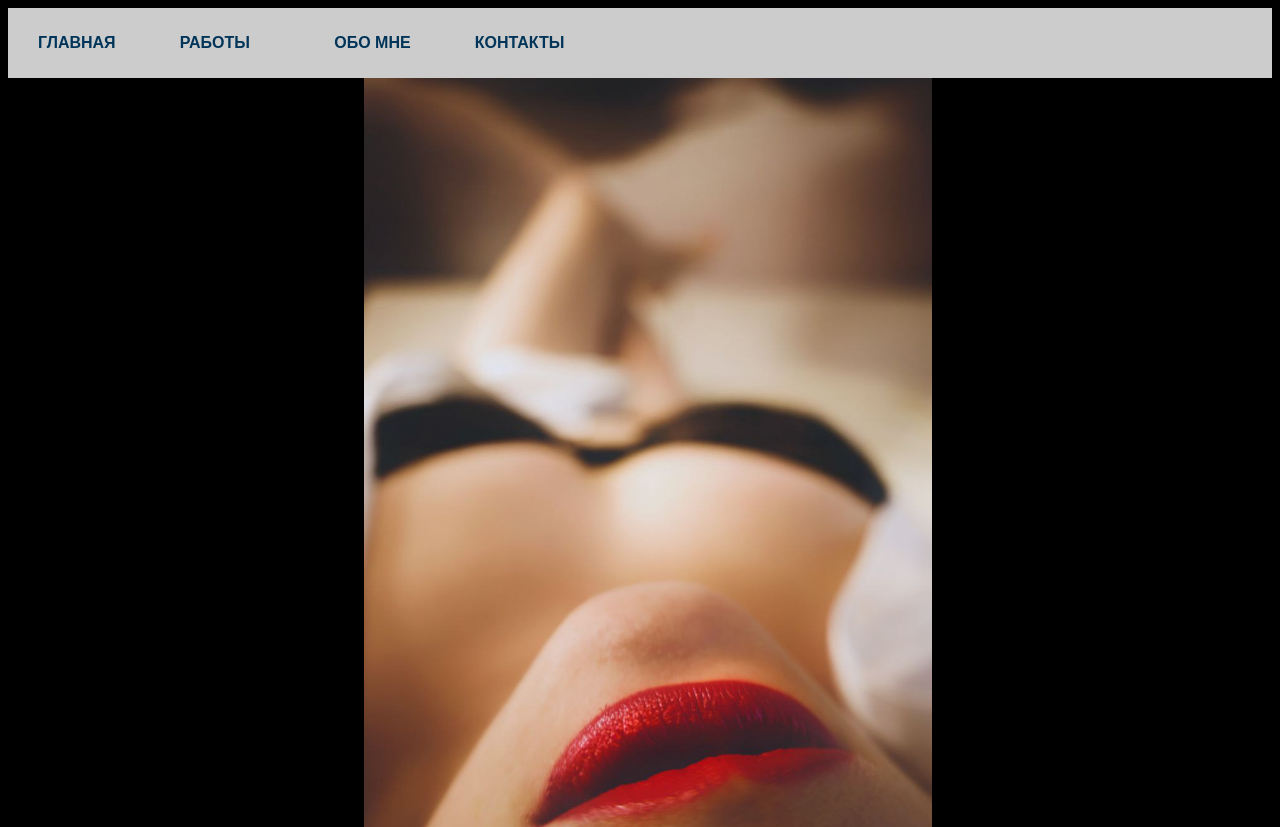
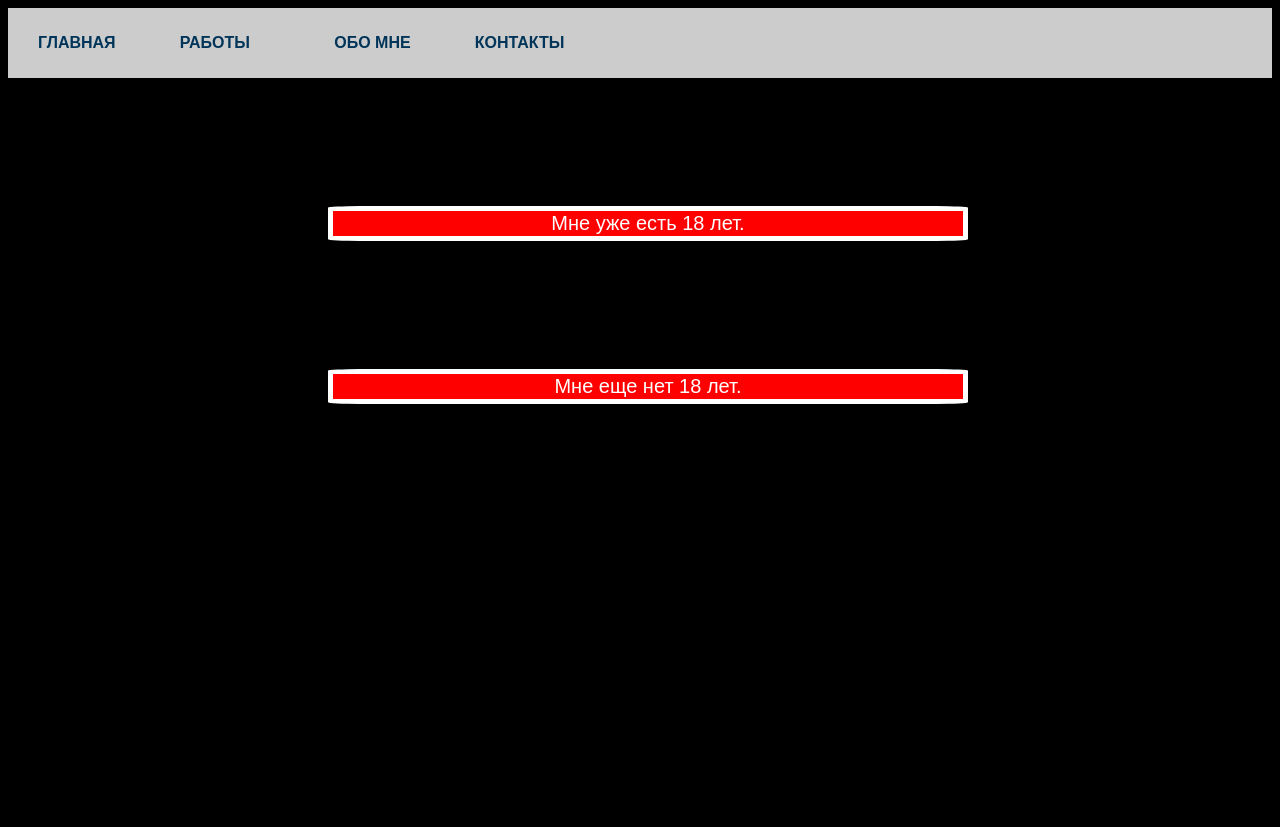
Before and after one commit to Durtanyan/yourPhoto, a plain HTML site: page html/nude.html in a window 1280 px wide. Shown: the top 827 px of the page. Drawn offline with Linux system fonts and the light colour scheme.

Commit message:
Добавил страницу заглушку для Ню...

```diff
--- a/html/nude.html
+++ b/html/nude.html
@@ -12,16 +12,17 @@
 	<script src="../js/add-menu-to-page.js"></script>
 	<script src="../js/menu.js"></script>
 	<script type="module">
-		import {addPhotosToThePage} from '/js/addPhotosToThePage.js'
+		import {theStubPage, addPhotosToThePage} from '/js/addPhotosToThePage.js'
+		theStubPage();
 
-		let ForThePage = [];
-		ForThePage.push('../img/nudes/nude_1.jpg');
-		ForThePage.push('../img/nudes/nude_2.jpg');
-		ForThePage.push('../img/nudes/nude_3.jpg');
-		ForThePage.push('../img/nudes/nude_4.jpg');
-		ForThePage.push('../img/nudes/nude_5.jpg');
+		// let ForThePage = [];
+		// ForThePage.push('../img/nudes/nude_1.jpg');
+		// ForThePage.push('../img/nudes/nude_2.jpg');
+		// ForThePage.push('../img/nudes/nude_3.jpg');
+		// ForThePage.push('../img/nudes/nude_4.jpg');
+		// ForThePage.push('../img/nudes/nude_5.jpg');
 
-		addPhotosToThePage(ForThePage);
+		// addPhotosToThePage(ForThePage);
 	</script>
 </body>
 </html>
--- a/js/addPhotosToThePage.js
+++ b/js/addPhotosToThePage.js
@@ -18,10 +18,37 @@ export function addPhotosToThePage(photosForThePage) {
       let marginLeft = (blockWidth - blockWidth / 2) / 2;
       $(`.background-picture`).css("margin-left", marginLeft);
     } else {
-			$("img").css("maxWidth", "97%");
-			$("img").css("maxHeight", "97%");
-			$("img").css("padding-top", "5px")
+      $("img").css("maxWidth", "97%");
+      $("img").css("maxHeight", "97%");
+      $("img").css("padding-top", "5px");
       $(`.background-picture`).css("text-align", "center");
     }
   }
 }
+
+export function theStubPage() {
+  $("#root-block").append(`<div class="the-stub-page"></div>`);
+  $(".the-stub-page").append(
+    `<div>
+      <button class="button-the-stub-page yes">Мне уже есть 18 лет.</button>
+      <button class="button-the-stub-page no">Мне еще нет 18 лет.</button>
+    </div>`
+  );
+  let blockWidth = document.documentElement.clientWidth;
+  let blockHeight = document.documentElement.clientHeight;
+  $(".the-stub-page").css({
+    height: `${blockHeight}px`,
+    width: `${blockWidth}px`,
+  });
+  $(`.the-stub-page`).css("text-align", "center");
+  $(`.button-the-stub-page`).css({
+    width: "50%",
+    height: "40%",
+    "background-color": "red",
+		"font-size": "20px",
+		"color": "white",
+		"border": "5px solid white",
+		"margin": "10% 10% 0% 10%",
+		"border-radius": "5%"
+  });
+}
```
